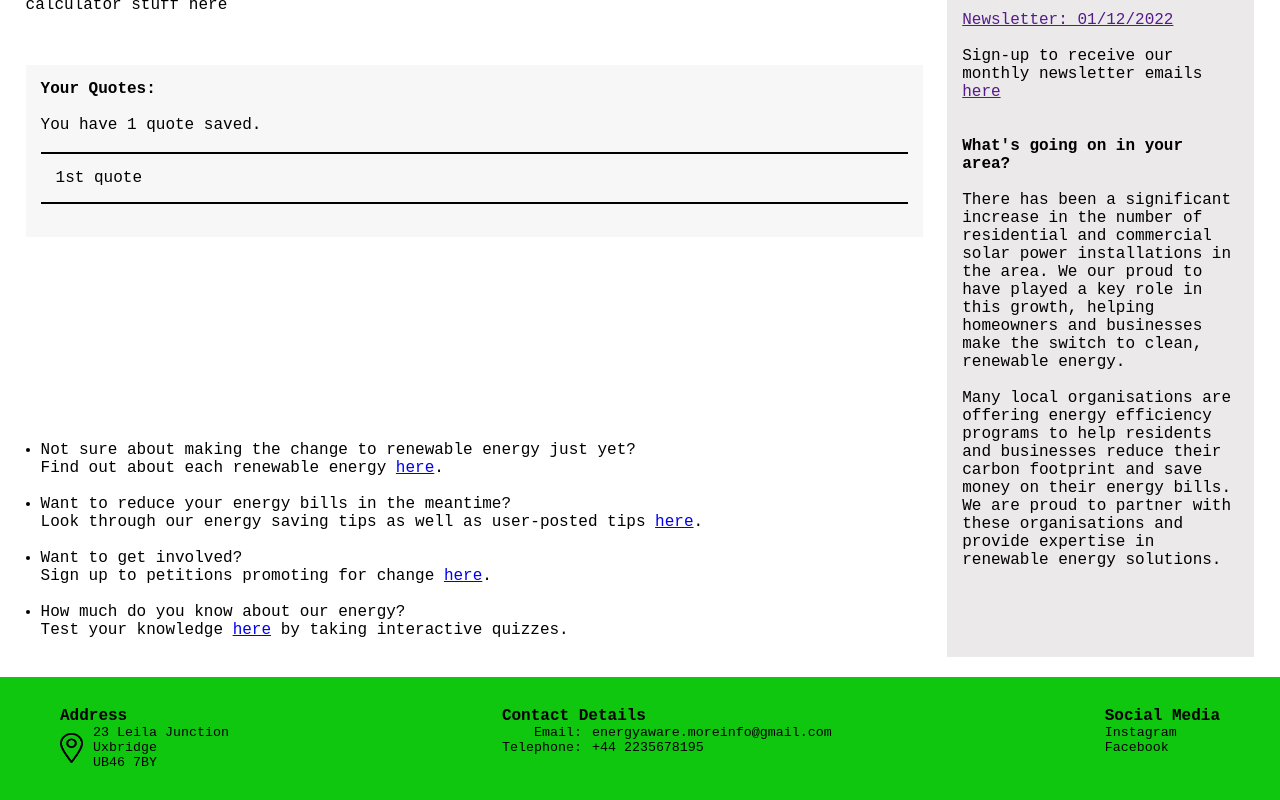
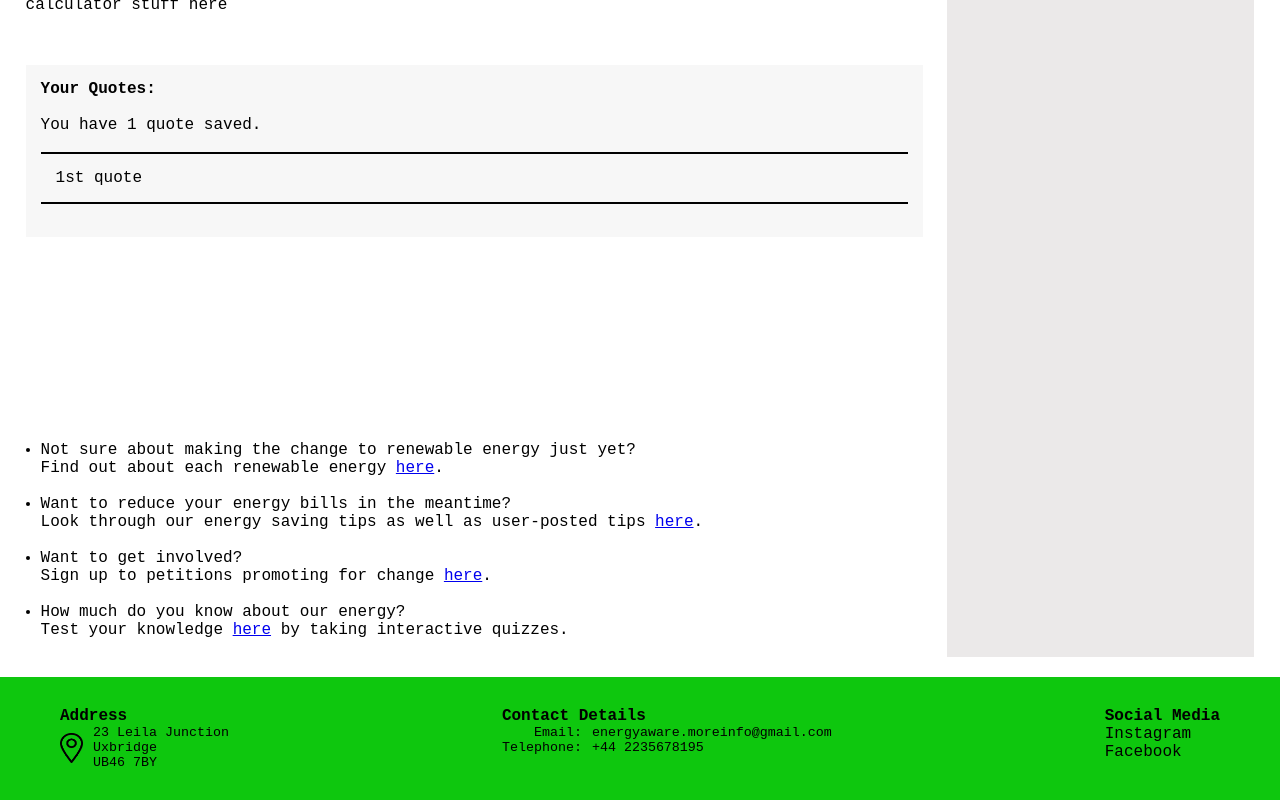
Before and after one commit to TallulahLund/Group46, a React (Create React App) app in the folder testgroupproject/: page / in a window 1280 px wide. Shown: the part 312-1112 px from the top of the page. Built offline with nearby package versions, Linux system fonts and the light colour scheme.

Commit message:
footer css fix

```diff
--- a/testgroupproject/src/App.css
+++ b/testgroupproject/src/App.css
@@ -533,7 +533,7 @@ div#root {
   /* margin: auto; */
 
   /* padding: 1px 0px 35px 20px; */
-  padding: 10px;
+  /* padding: 10px; */
   margin: 0px;
   /* text-size-adjust: 14px; */
   /* text-align: left; */
@@ -541,6 +541,11 @@ div#root {
   /* width: 100%; ----------- */
   display: flex;
   justify-content: space-between;
+}
+
+.headerBox
+{
+  padding: 10px;
 }
 
 .App-nav {
@@ -759,7 +764,7 @@ div#root {
   background-position: center;
   /* height:200px; */
   /* height: 40px; */
-  /* width: 100%; */
+  width: 100%;
   /* margin: auto; */
 
   /* padding: 1px 0px 35px 20px; */
@@ -777,8 +782,17 @@ div#root {
   bottom: 0;
   margin-top: 20px;
 
+  /* padding: 30px 60px;
+  width: auto; */
+  position: relative;
+}
+
+.footerBox
+{
   padding: 30px 60px;
-  width: auto;
+  display: flex;
+  justify-content: space-between;
+  width: 100%;
 }
 
 .App-footer > div > p
--- a/testgroupproject/src/components/Footer.js
+++ b/testgroupproject/src/components/Footer.js
@@ -26,6 +26,7 @@ export default function Footer(){
     //     </header>
 
         <footer className="App-footer">
+            <div className="footerBox">
                 <div>
                     <strong>Address</strong>
                     <div className="address">
@@ -55,6 +56,7 @@ export default function Footer(){
                     <p>Instagram</p>
                     <p>Facebook</p>
                 </div>
+            </div>
         </footer>
     )
 }
--- a/testgroupproject/src/components/Header.js
+++ b/testgroupproject/src/components/Header.js
@@ -109,8 +109,9 @@ export default function Header(/*{user}*/props){
     return (
         <header className="App-header">
             {/* refreshAO() */}
+            <div className="headerBox">
                 <span className="title"><h1>EnergyAware</h1></span>
-            <span><div className="AccountOptions">
+                {/* <span><div className="AccountOptions"> */}
                     {/* <nav className="AO-nav">
                         <Link className="AO-link" to={'/register'}>Sign Up</Link>
                         <p className="AO-or">or</p>
@@ -119,7 +120,8 @@ export default function Header(/*{user}*/props){
 
                     {/* <p>.{loggedInUser}.</p> */}
 
-            </div></span>
+                {/* </div></span> */}
+            </div>
         </header>
     )
 }
--- a/testgroupproject/src/components/Sidebar.js
+++ b/testgroupproject/src/components/Sidebar.js
@@ -9,7 +9,7 @@ export default function Sidebar(){
 
             <div className="sidebarcontent">
                 <h3>Newsletter</h3><br/>
-                <p>Read the latest information and be kept up-to-date our current energy situation with our monthly Newsletters.</p>
+                {/* <p>Read the latest information and be kept up-to-date our current energy situation with our monthly Newsletters.</p>
                 <br/>
 
                 <a href="">Newsletter: 01/01/2023</a><br/><br/>
@@ -26,7 +26,7 @@ export default function Sidebar(){
                 <br/>
                 <p>Many local organisations are offering energy efficiency programs to help residents and businesses reduce their
                     carbon footprint and save money on their energy bills.
-                    We are proud to partner with these organisations and provide expertise in renewable energy solutions.</p>
+                    We are proud to partner with these organisations and provide expertise in renewable energy solutions.</p> */}
             </div>
 
 
```
Lines whose indentation alone changed are shown as unchanged.
